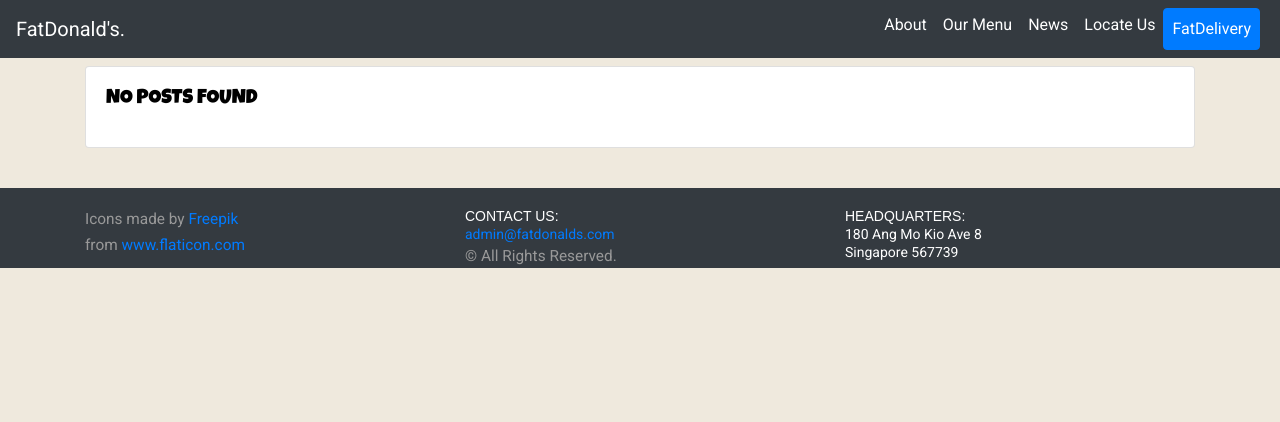
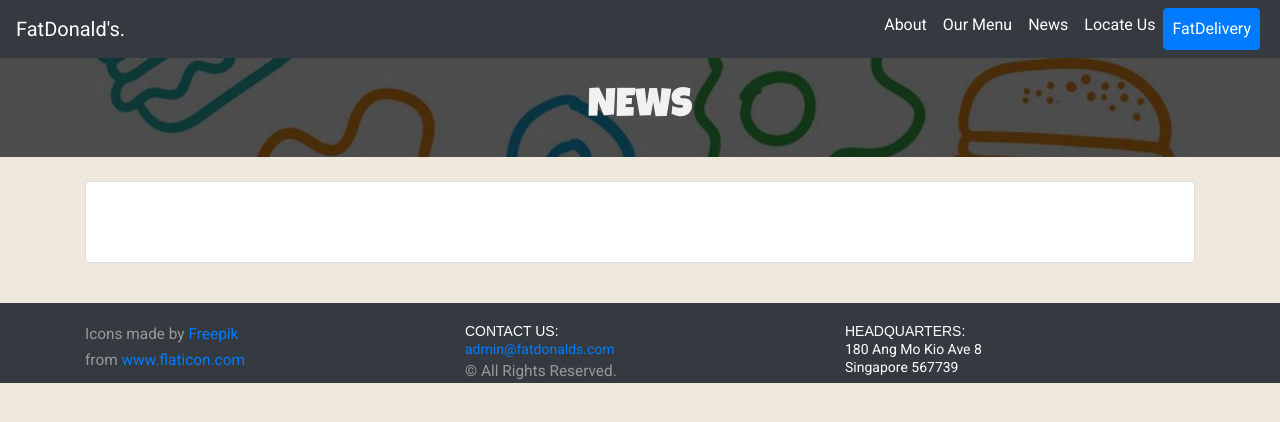
Before and after one commit to joshualeejunyi/fatdonalds, a PHP site: page /news.php in a window 1280 px wide. Shown: the top 422 px of the page. Run offline with PHP 8.4, Linux system fonts and the light colour scheme; data that the repository does not hold is empty.

Commit message:
fixed cards css

```diff
--- a/css/main.css
+++ b/css/main.css
@@ -65,14 +65,8 @@
 .fdbtnmobile {
     display: none;
 }
-
 .prod-name {
     color: black;
-}
-
-.card {
-    height: 50%;
-    overflow: auto;
 }
 
 .card-img {
@@ -81,36 +75,6 @@
     object-fit: cover;
 }
 
-.card-body {
-    overflow: auto;
-}
-
-.card-footer .btn {
-    justify-content: center;
-    width: 100%;
-}
-
-
-.card-group {
-    padding: 1%;
-}
-
-.card-body {
-    height: 100%;
-}
-
-.datacards {
-    margin-top: 1vh;
-    color: black;
-}
-
-.proddesc {
-    word-wrap: break-word;
-}
-
-.prodcard {
-    height: 50vh !important;
-}
 
 /* Second Section */
 .menu, .news {
--- a/news.php
+++ b/news.php
@@ -17,6 +17,15 @@
         <?php
             include($_SERVER['DOCUMENT_ROOT'].'/incl/nav.inc.php');
         ?>
+        <header>
+            <div class="row">
+                <div class="col">
+                    <div class="banner">
+                        <h1>News</h1>
+                    </div>
+                </div>
+            </div>
+        </header>
         <main class="container">
             <section class="row datacards">
                 <?php
```
Also changed, not shown: css/admin.css (+0 -29 lines), locate.php (+8 -5 lines).
